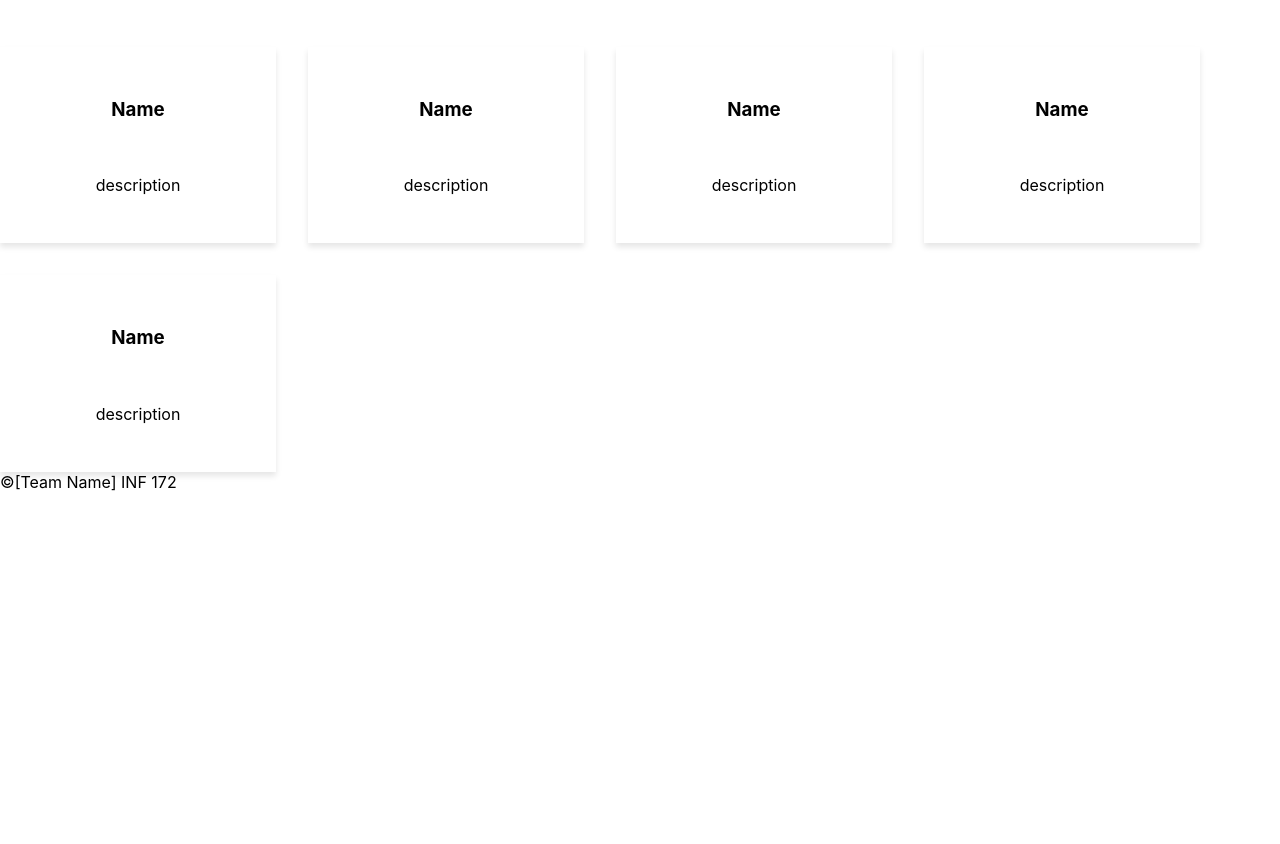
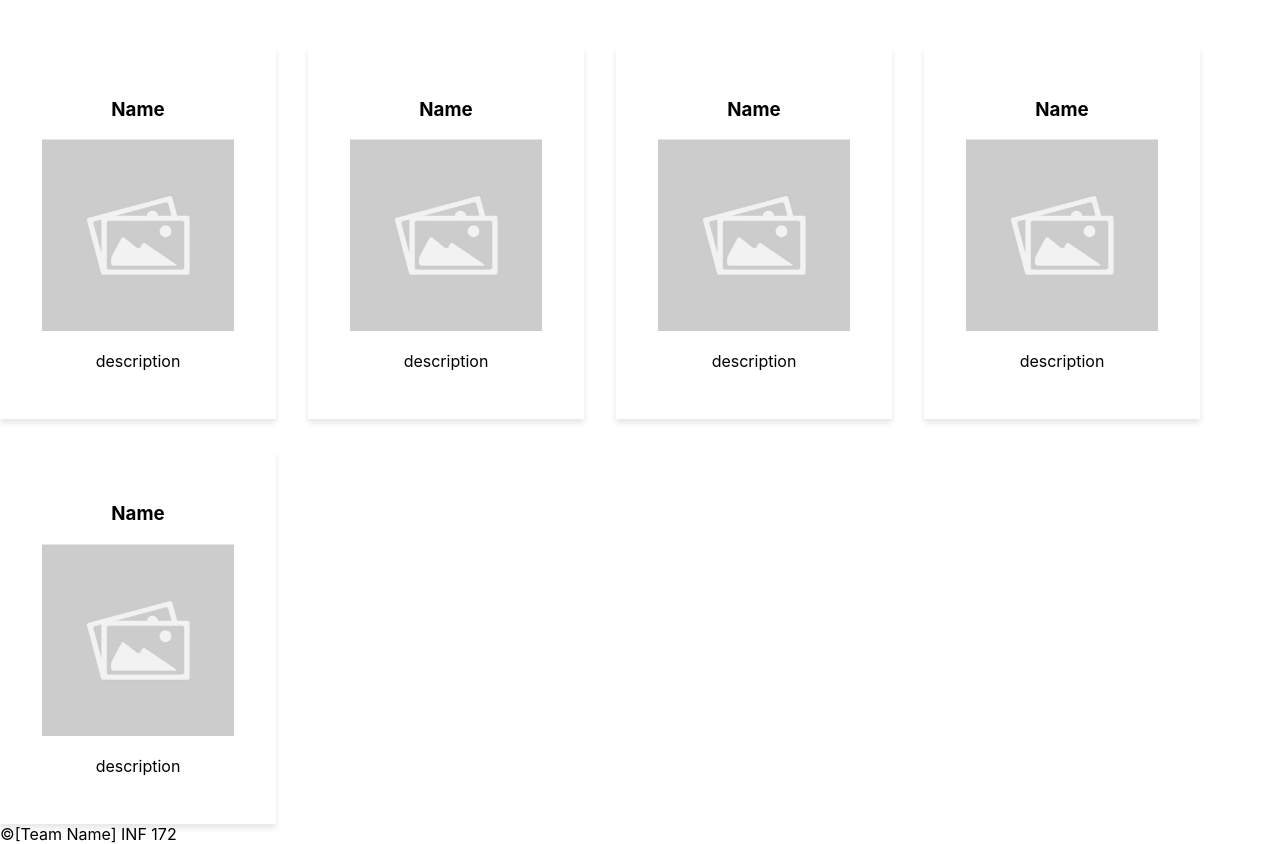
Before and after one commit to ecruzreal/team-20-website, a plain HTML site: page team.html in a window 1280 px wide. Shown: the part 340-1184 px from the top of the page. Before the commit the page ends 832 px from the top, so only its background shows below. Drawn offline with Linux system fonts and the light colour scheme; the site is published under a folder, as on GitHub Pages, so addresses that start at the root find nothing.

Commit message:
Image fix 1

```diff
--- a/team.html
+++ b/team.html
@@ -35,27 +35,27 @@
                 <div class="team-grid">
                     <div class="card">
                         <h3>Name</h3>
-                        <img src="/images/place.jpg" alt="">
+                        <img src="./images/place.jpg" alt="">
                         <p>description</p>
                     </div>
                     <div class="card">
                         <h3>Name</h3>
-                        <img src="/images/place.jpg" alt="">
+                        <img src="./images/place.jpg" alt="">
                         <p>description</p>
                     </div>
                     <div class="card">
                         <h3>Name</h3>
-                        <img src="/images/place.jpg" alt="">
+                        <img src="./images/place.jpg" alt="">
                         <p>description</p>
                     </div>
                     <div class="card">
                         <h3>Name</h3>
-                        <img src="/images/place.jpg" alt="">
+                        <img src="./images/place.jpg" alt="">
                         <p>description</p>
                     </div>
                     <div class="card">
                         <h3>Name</h3>
-                        <img src="/images/place.jpg" alt="">
+                        <img src="./images/place.jpg" alt="">
                         <p>description</p>
                     </div>
                 </div>
```
